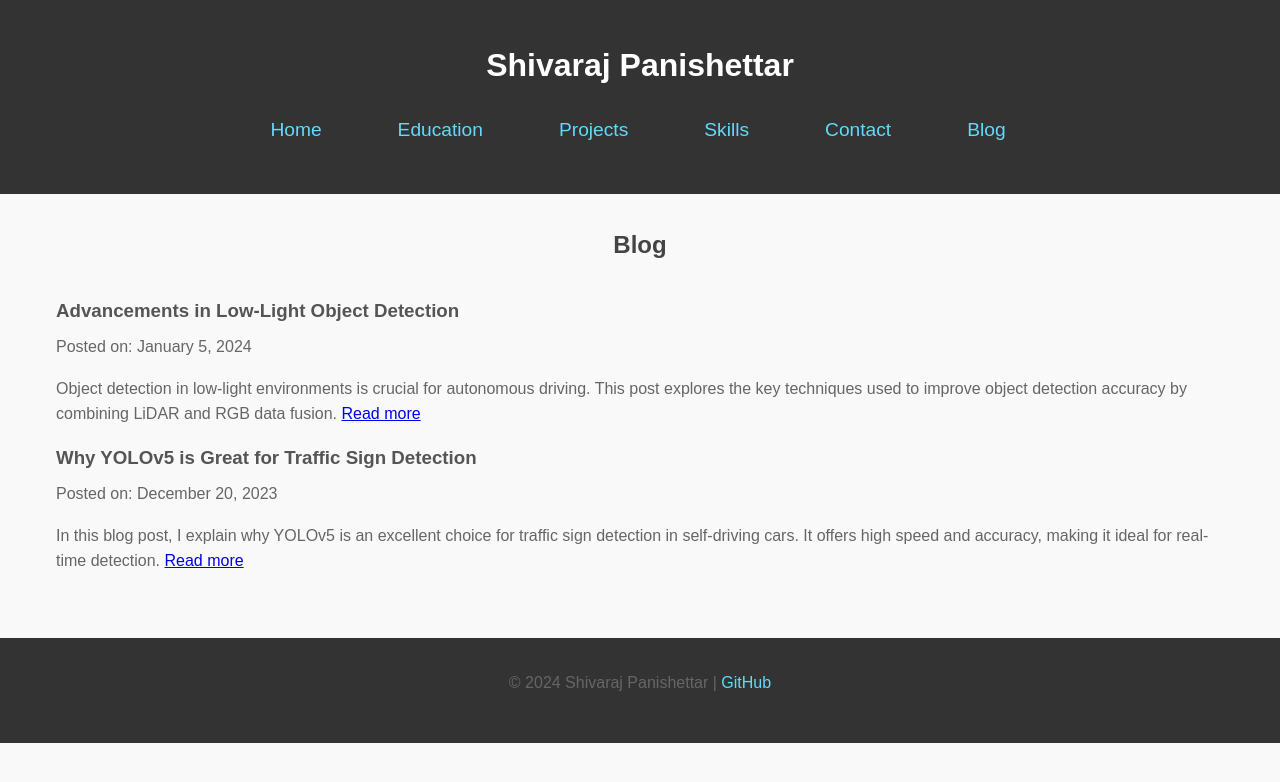
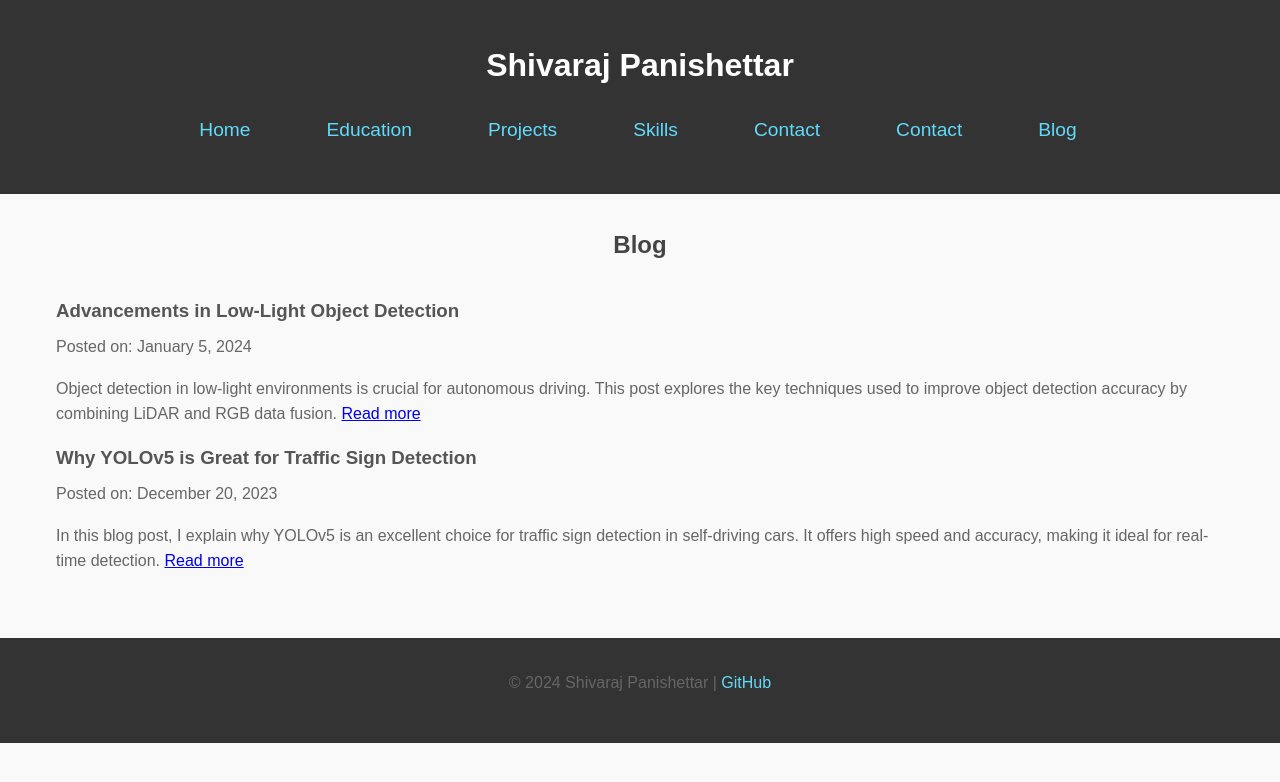
Before and after one commit to Shivaraj-Panishettar/resume-web, a plain HTML site: page blog.html in a window 1280 px wide. Drawn offline with Linux system fonts and the light colour scheme.

Commit message:
Update blog.html

```diff
--- a/blog.html
+++ b/blog.html
@@ -27,6 +27,7 @@
               </li>
 
               <li><a href="skills.html">Skills</a></li>
+               <li><a href="certifications.html">Contact</a></li>
               <li><a href="contact.html">Contact</a></li>
               <li><a href="blog.html">Blog</a></li>
           </ul>
```
